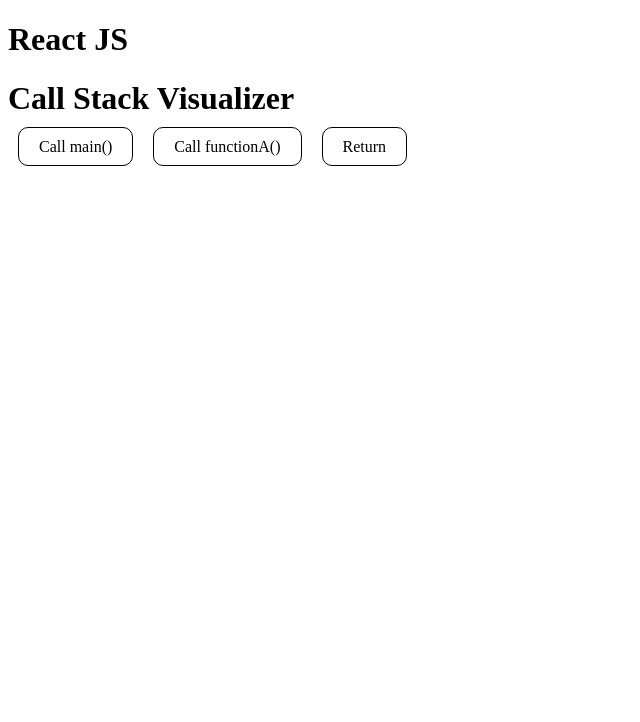
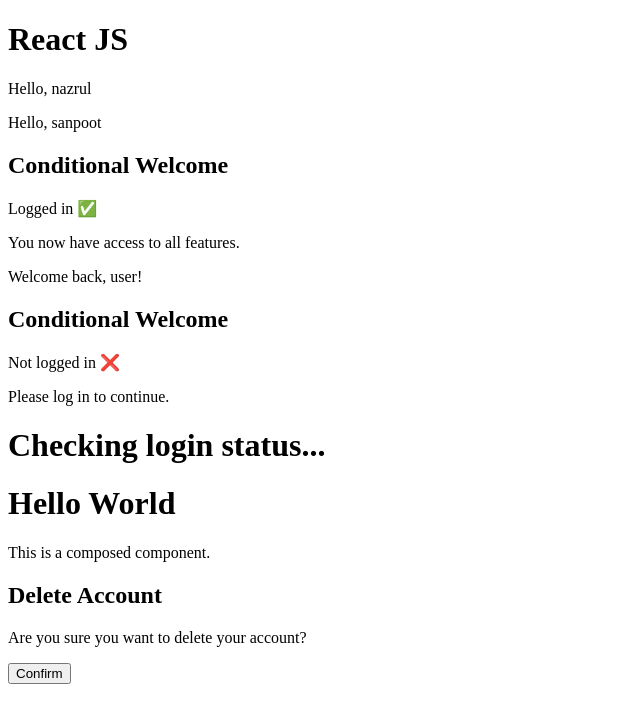
Before and after one commit to nazrulislambhat/react, a React (Vite) app: page / in a window 1280 px wide. Shown: the top 722 px of the page, without its empty margins (0-640 px from the left). Built offline with nearby package versions, Linux system fonts and the light colour scheme.

Commit message:
Some Changes

```diff
--- a/src/App.jsx
+++ b/src/App.jsx
@@ -26,10 +26,13 @@
 // import DataFetch from './components/DataFetch.jsx';
 // import GetPersonList from './components/GetPersonList.jsx';
 // import EffectExample from './components/EffectExample';
-// import PropsComponent from './components/PropsComponent';
+import Card from './components/Card';
+import ConditionalWelcome from './components/ConditionalWelcome';
+import Dialog from './components/Dialog';
+import PropsComponent from './components/PropsComponent';
 // import ReducerPractice from './components/ReducerPractice';
-// import ReactFormControlled from './components/ReactFormControlled';
-// import ReactFormUncontrolled from './components/ReactFormUncontrolled';
+import ReactFormControlled from './components/ReactFormControlled';
+import ReactFormUncontrolled from './components/ReactFormUncontrolled';
 // import ReactHookForm from './components/ReactHookForm';
 // import ReactForm from './components/ReactForm';
 // import NazrulForm from './components/NazrulForm';
@@ -41,7 +44,7 @@
 // import Level1 from './components/Level1';
 // import Level1Context from './components/Level1Context';
 // import { UsernameContext } from './components/Context';
-import CallStackVisualizer from './components/CallStackVisualizer.jsx';
+// import CallStackVisualizer from './components/CallStackVisualizer.jsx';
 function App() {
   // const username = 'nazrulislam.dev';
   // const [isShown, setIsShown] = useState(false);
@@ -60,7 +63,6 @@
   return (
     <div className="app">
       <h1>React JS</h1>
-      <CallStackVisualizer />
       {/* <div className="section">
         <h1>Prop Drilling</h1>
         <Level1 username={username} />
@@ -89,7 +91,7 @@
           </Section>
         </Section>
       </Section> */}
-      {/* <PropsComponent name="name" info="Some Information" />
+      {/*
       <PropsComponent name="name2" info="Some Information2" /> */}
       {/* <h1 className="count">{count}</h1>
       <button onClick={handleInc}>+</button>
@@ -120,12 +122,28 @@
       {/* <DataFetch /> */}
       {/* <GetPersonList />
       <PostPersonList /> */}
+
+      <PropsComponent name="nazrul" />
+      <PropsComponent name="sanpoot" />
       {/* <ReactFormControlled />
       <ReactFormUncontrolled /> */}
       {/* <ReactHookForm /> */}
       {/* <ReactForm /> */}
       {/* <NazrulForm /> */}
       {/* <FormikForm /> */}
+      <ConditionalWelcome isLoggedIn={true} />
+      <ConditionalWelcome isLoggedIn={false} />
+      <ConditionalWelcome isLoggedIn={null} />
+      <Card>
+        <h1>Hello World</h1>
+        <p>This is a composed component.</p>
+      </Card>
+
+      <Dialog
+        title="Delete Account"
+        content={<p>Are you sure you want to delete your account?</p>}
+        footer={<button>Confirm</button>}
+      />
     </div>
   );
 }
--- /dev/null
+++ b/src/components/Card.jsx
@@ -0,0 +1,4 @@
+function Card({ children }) {
+  return <div className="card">{children}</div>;
+}
+export default Card;
--- /dev/null
+++ b/src/components/ConditionalWelcome.jsx
@@ -0,0 +1,30 @@
+import React from 'react';
+
+function ConditionalWelcome({ isLoggedIn }) {
+  // Method 1: if/else (outside JSX)
+  if (isLoggedIn === null) {
+    return <h1>Checking login status...</h1>;
+  }
+
+  // Method 2: Ternary operator
+  const message = isLoggedIn
+    ? 'Welcome back, user!'
+    : 'Please log in to continue.';
+
+  return (
+    <div>
+      <h2>Conditional Welcome</h2>
+
+      {/* Method 3: Inline Ternary */}
+      <p>{isLoggedIn ? 'Logged in ✅' : 'Not logged in ❌'}</p>
+
+      {/* Method 4: Logical AND (only render message if logged in) */}
+      {isLoggedIn && <p>You now have access to all features.</p>}
+
+      {/* Showing message from ternary operator */}
+      <p>{message}</p>
+    </div>
+  );
+}
+
+export default ConditionalWelcome;
--- /dev/null
+++ b/src/components/Dialog.jsx
@@ -0,0 +1,10 @@
+function Dialog({ title, content, footer }) {
+  return (
+    <div className="dialog">
+      <h2>{title}</h2>
+      <div>{content}</div>
+      <div>{footer}</div>
+    </div>
+  );
+}
+export default Dialog;
--- a/src/components/PropsComponent.jsx
+++ b/src/components/PropsComponent.jsx
@@ -1,25 +1,4 @@
-import { Children, useState } from 'react';
-
-function PropsComponent(props) {
-  const [count, setCount] = useState(0);
-
-  function handleInc() {
-    setCount((prevCount) => prevCount + 1);
-  }
-
-  //   function handleInc() {
-  //     setCount(count + 1);
-  //     setCount(count + 1);
-  //     setCount(count + 1);
-  //   }
-  return (
-    <div>
-      <h1>{props.name}</h1>
-      <p>{props.info}</p>
-      <p>{count}</p>
-      <button onClick={handleInc}>Increment</button>
-    </div>
-  );
+function PropsComponent({ name }) {
+  return <p>Hello, {name}</p>;
 }
-
 export default PropsComponent;
```
